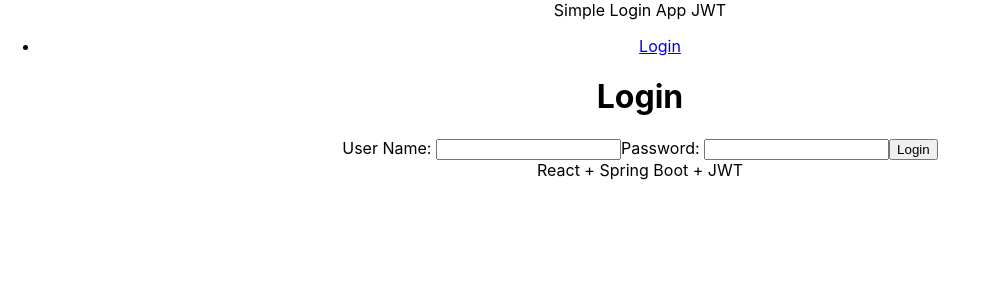
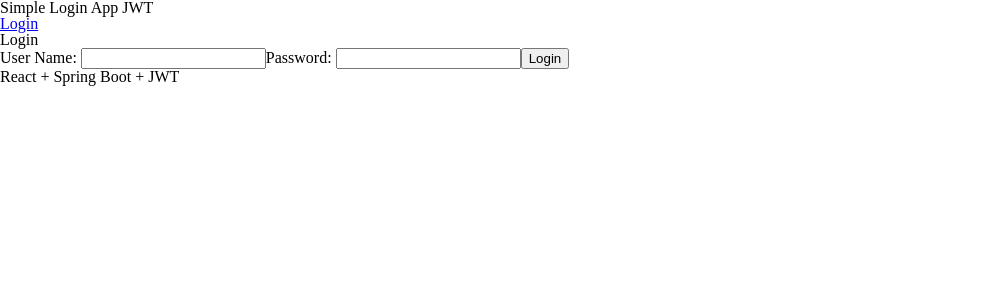
Before and after one commit to MaengBaem/lunchapp_front, a React (Create React App) app: page /login in a window 1280 px wide. Shown: the top 300 px of the page, without its empty margins (0-1001 px from the left). Built offline with nearby package versions, Linux system fonts and the light colour scheme.

Commit message:
redux, css reset

```diff
--- a/package.json
+++ b/package.json
@@ -16,6 +16,8 @@
     "react-router-dom": "^5.2.0",
     "react-scripts": "4.0.2",
     "redux": "^4.0.5",
+    "redux-devtools-extension": "^2.13.8",
+    "redux-logger": "^3.0.6",
     "web-vitals": "^1.1.0"
   },
   "scripts": {
--- a/src/App.css
+++ b/src/App.css
@@ -1,38 +1,44 @@
-.App {
-  text-align: center;
+/** css reset */
+html, body, div, span, applet, object, iframe,
+h1, h2, h3, h4, h5, h6, p, blockquote, pre,
+a, abbr, acronym, address, big, cite, code,
+del, dfn, em, img, ins, kbd, q, s, samp,
+small, strike, strong, sub, sup, tt, var,
+b, u, i, center,
+dl, dt, dd, ol, ul, li,
+fieldset, form, label, legend,
+table, caption, tbody, tfoot, thead, tr, th, td,
+article, aside, canvas, details, embed,
+figure, figcaption, footer, header, hgroup,
+menu, nav, output, ruby, section, summary,
+time, mark, audio, video {
+	margin: 0;
+	padding: 0;
+	border: 0;
+	font-size: 100%;
+	font: inherit;
+	vertical-align: baseline;
 }
-
-.App-logo {
-  height: 40vmin;
-  pointer-events: none;
+/* HTML5 display-role reset for older browsers */
+article, aside, details, figcaption, figure,
+footer, header, hgroup, menu, nav, section {
+	display: block;
 }
-
-@media (prefers-reduced-motion: no-preference) {
-  .App-logo {
-    animation: App-logo-spin infinite 20s linear;
-  }
+body {
+	line-height: 1;
 }
-
-.App-header {
-  background-color: #282c34;
-  min-height: 100vh;
-  display: flex;
-  flex-direction: column;
-  align-items: center;
-  justify-content: center;
-  font-size: calc(10px + 2vmin);
-  color: white;
+ol, ul {
+	list-style: none;
 }
-
-.App-link {
-  color: #61dafb;
+blockquote, q {
+	quotes: none;
 }
-
-@keyframes App-logo-spin {
-  from {
-    transform: rotate(0deg);
-  }
-  to {
-    transform: rotate(360deg);
-  }
+blockquote:before, blockquote:after,
+q:before, q:after {
+	content: '';
+	content: none;
 }
+table {
+	border-collapse: collapse;
+	border-spacing: 0;
+}
--- a/src/components/AuthenticationService.js
+++ b/src/components/AuthenticationService.js
@@ -1,7 +1,6 @@
 import axios from 'axios'
 
 class AuthenticationService {
-    // send username, password to the SERVER
     executeJwtAuthenticationService(username, password) {
         return axios.post('http://localhost:8080/authenticate', {
             username,
@@ -10,8 +9,6 @@
     }
 
     executeHelloService() {
-
-        console.log("===executeHelloService===")
         return axios.get('http://localhost:8080/hello');
     }
 
@@ -19,13 +16,7 @@
         console.log("===registerSuccessfulLoginForJwt===")
         localStorage.setItem('token', token);
         localStorage.setItem('authenticatedUser', username);
-        // sessionStorage.setItem('authenticatedUser', username)
-        //this.setupAxiosInterceptors(this.createJWTToken(token))
         this.setupAxiosInterceptors();
-    }
-
-    createJWTToken(token) {
-        return 'Bearer ' + token
     }
 
     setupAxiosInterceptors() {
@@ -35,7 +26,6 @@
                 if (token) {
                     config.headers['Authorization'] = 'Bearer ' + token;
                 }
-                // config.headers['Content-Type'] = 'application/json';
                 return config;
             },
             error => {
@@ -44,25 +34,19 @@
     }
 
     logout() {
-        //sessionStorage.removeItem('authenticatedUser');
         localStorage.removeItem("authenticatedUser");
         localStorage.removeItem("token");
     }
 
     isUserLoggedIn() {
         const token = localStorage.getItem('token');
-        console.log("===UserloggedInCheck===");
-        console.log(token);
-
         if (token) {
             return true;
         }
-
         return false;
     }
 
     getLoggedInUserName() {
-        //let user = sessionStorage.getItem('authenticatedUser')
         let user = localStorage.getItem('authenticatedUser');
         if (user === null) return '';
         return user;
--- a/src/components/HeaderComponent.jsx
+++ b/src/components/HeaderComponent.jsx
@@ -14,7 +14,6 @@
             <header>
                 <nav className="navbar navbar-expand-md navbar-dark bg-dark">
                     <div className="navbar-brand">Simple Login App JWT</div>
-
                     <ul className="navbar-nav">
                         {isUserLoggedIn && <li><Link className="nav-link" to="/welcome/user_id">Home</Link></li>}
                     </ul>
--- a/src/components/LoginComponent.js
+++ b/src/components/LoginComponent.js
@@ -30,9 +30,10 @@
         AuthenticationService
             .executeJwtAuthenticationService(this.state.username, this.state.password)
             .then((response) => {
+                console.log('여기')
                 console.log(response)
                 this.setState({
-                    token: response.data.token
+                    token: response.data.jwttoken
                 });
                 AuthenticationService.registerSuccessfulLoginForJwt(this.state.username, this.state.token)
                 this.props.history.push(`/welcome/${this.state.username}`)
--- a/src/index.css
+++ /dev/null
@@ -1,13 +0,0 @@
-body {
-  margin: 0;
-  font-family: -apple-system, BlinkMacSystemFont, 'Segoe UI', 'Roboto', 'Oxygen',
-    'Ubuntu', 'Cantarell', 'Fira Sans', 'Droid Sans', 'Helvetica Neue',
-    sans-serif;
-  -webkit-font-smoothing: antialiased;
-  -moz-osx-font-smoothing: grayscale;
-}
-
-code {
-  font-family: source-code-pro, Menlo, Monaco, Consolas, 'Courier New',
-    monospace;
-}
--- a/src/index.js
+++ b/src/index.js
@@ -1,11 +1,24 @@
 import React from 'react';
 import ReactDOM from 'react-dom';
-import './index.css';
+import { createStore, applyMiddleware, compose } from "redux";
+import { Provider } from "react-redux";
+import logger from "redux-logger";
+import { composeWithDevTools } from "redux-devtools-extension";
+
 import App from './App';
+import rootReducer from "./store/reducer/index";
+
+const enhancer =
+  process.env.NODE_ENV === "production"
+    ? compose(applyMiddleware())
+    : composeWithDevTools(applyMiddleware(logger));
+
+const store = createStore(rootReducer, enhancer);
+
 
 ReactDOM.render(
-  <React.StrictMode>
+  <Provider store={store}>
     <App />
-  </React.StrictMode>,
+  </Provider>,
   document.getElementById('root')
 );
--- /dev/null
+++ b/src/store/reducer/index.js
@@ -0,0 +1,8 @@
+import { combineReducers } from "redux";
+import user from "./user";
+
+const rootReducer = combineReducers({
+    user
+});
+
+export default rootReducer;
--- /dev/null
+++ b/src/store/reducer/type.js
@@ -0,0 +1 @@
+export const TEST = "test";
--- /dev/null
+++ b/src/store/reducer/user.js
@@ -0,0 +1,17 @@
+import { TEST } from "./type";
+
+export const increseCount = count => ({ type: TEST, count });
+
+const initalState = {
+    test: 0
+};
+
+export default function (state = initalState, action) {
+    switch (action.type) {
+        case TEST:
+            return { ...state, test: action.payload }
+
+        default:
+            return state;
+    }
+}
```
Also changed, not shown: src/pages/Login.js (added, +11 -0 lines), 2 other files (tests, documents, lock files or other folders).
